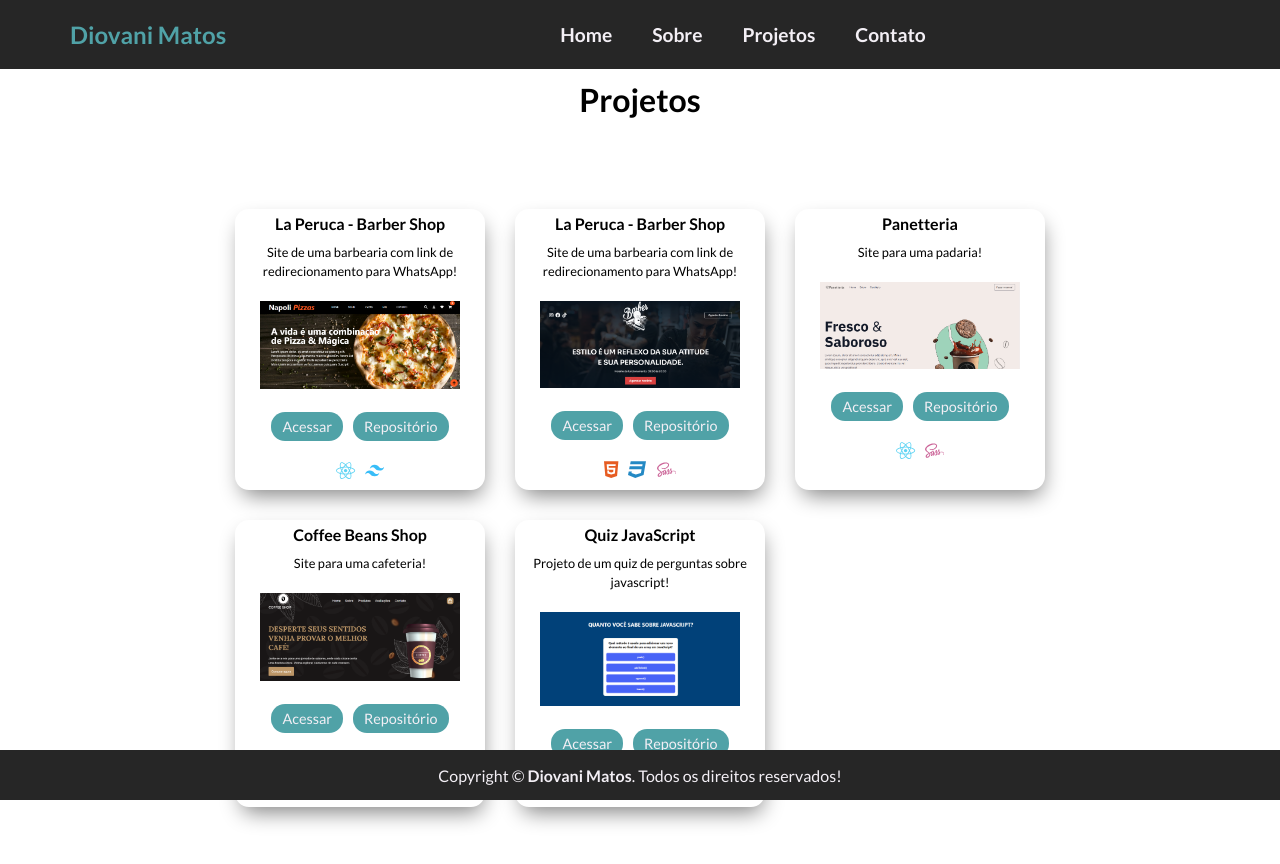
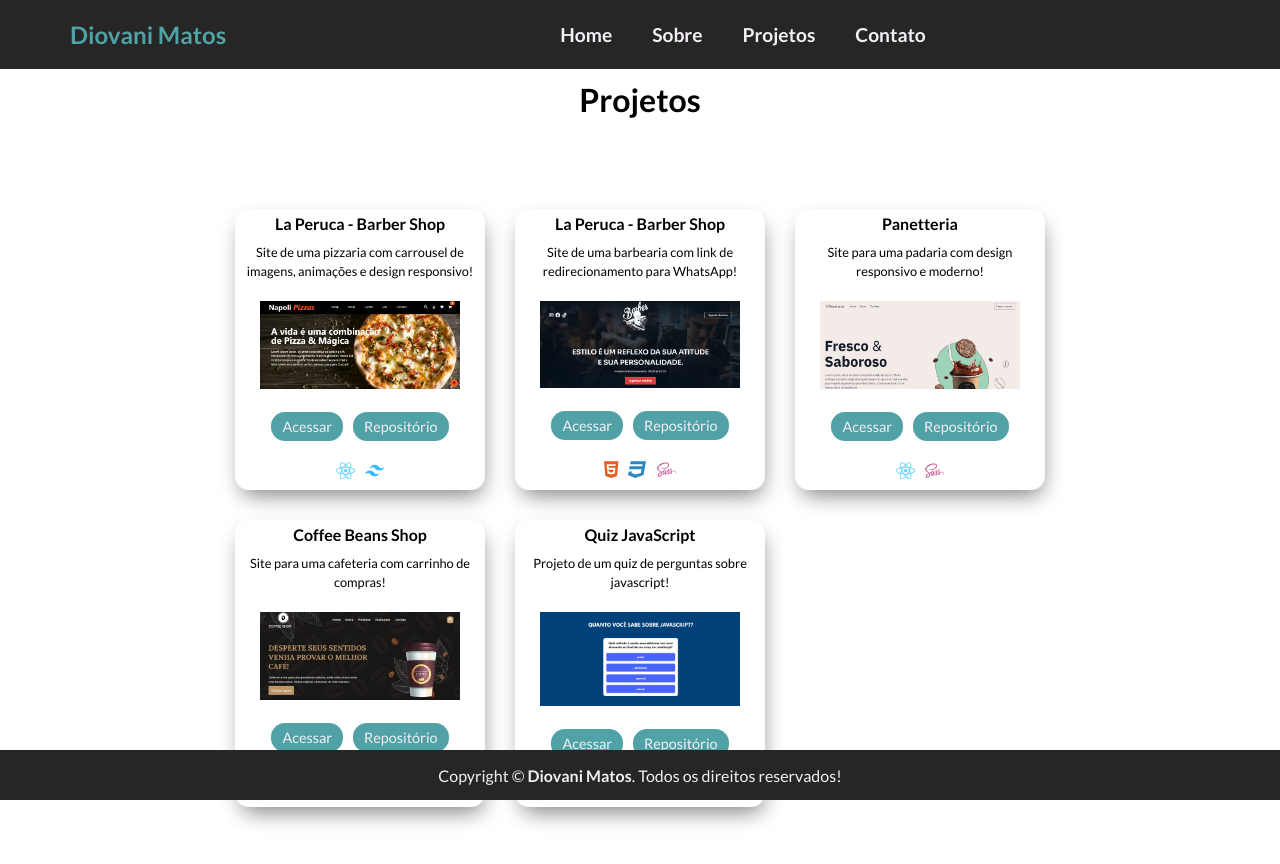
Before and after one commit to diovani-matos/portfolio, a React (Vite) app: page /projetos in a window 1280 px wide. Shown: the top 864 px of the page. Built offline with nearby package versions, Linux system fonts and the light colour scheme.

Commit message:
correção na descrição dos projetos

```diff
--- a/src/pages/Projetos/index.jsx
+++ b/src/pages/Projetos/index.jsx
@@ -16,7 +16,7 @@ function Projetos() {
           <div className={styles.projeto_item}>
             <h3>La Peruca - Barber Shop</h3>
             <p>
-              Site de uma barbearia com link de redirecionamento para WhatsApp!
+              Site de uma pizzaria com carrousel de imagens, animações e design responsivo!
             </p>
             <img src="/napoli-pizzas.png" alt="Napoli Pizzas" />
             <div className={styles.assets_projeto}>
@@ -77,7 +77,7 @@ function Projetos() {
           </div>
           <div className={styles.projeto_item}>
             <h3>Panetteria</h3>
-            <p>Site para uma padaria!</p>
+            <p>Site para uma padaria com design responsivo e moderno!</p>
             <img src="/panneteria.png" alt="Panetteria" />
             <div className={styles.assets_projeto}>
               <div className={styles.techs_projeto}>
@@ -104,7 +104,7 @@ function Projetos() {
           </div>
           <div className={styles.projeto_item}>
             <h3>Coffee Beans Shop</h3>
-            <p>Site para uma cafeteria!</p>
+            <p>Site para uma cafeteria com carrinho de compras!</p>
             <img src="/projeto2.png" alt="Coffee Beans Shop" />
             <div className={styles.assets_projeto}>
               <div className={styles.techs_projeto}>
```
